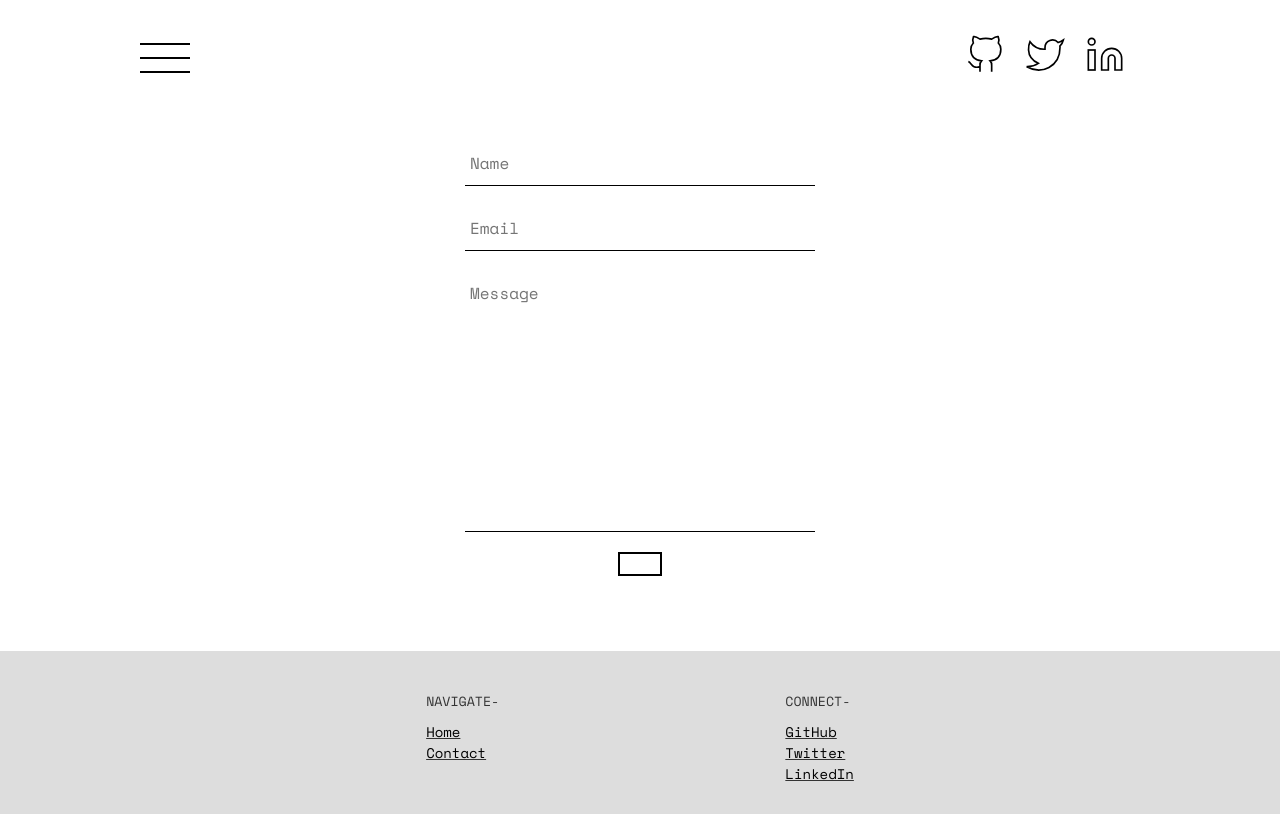
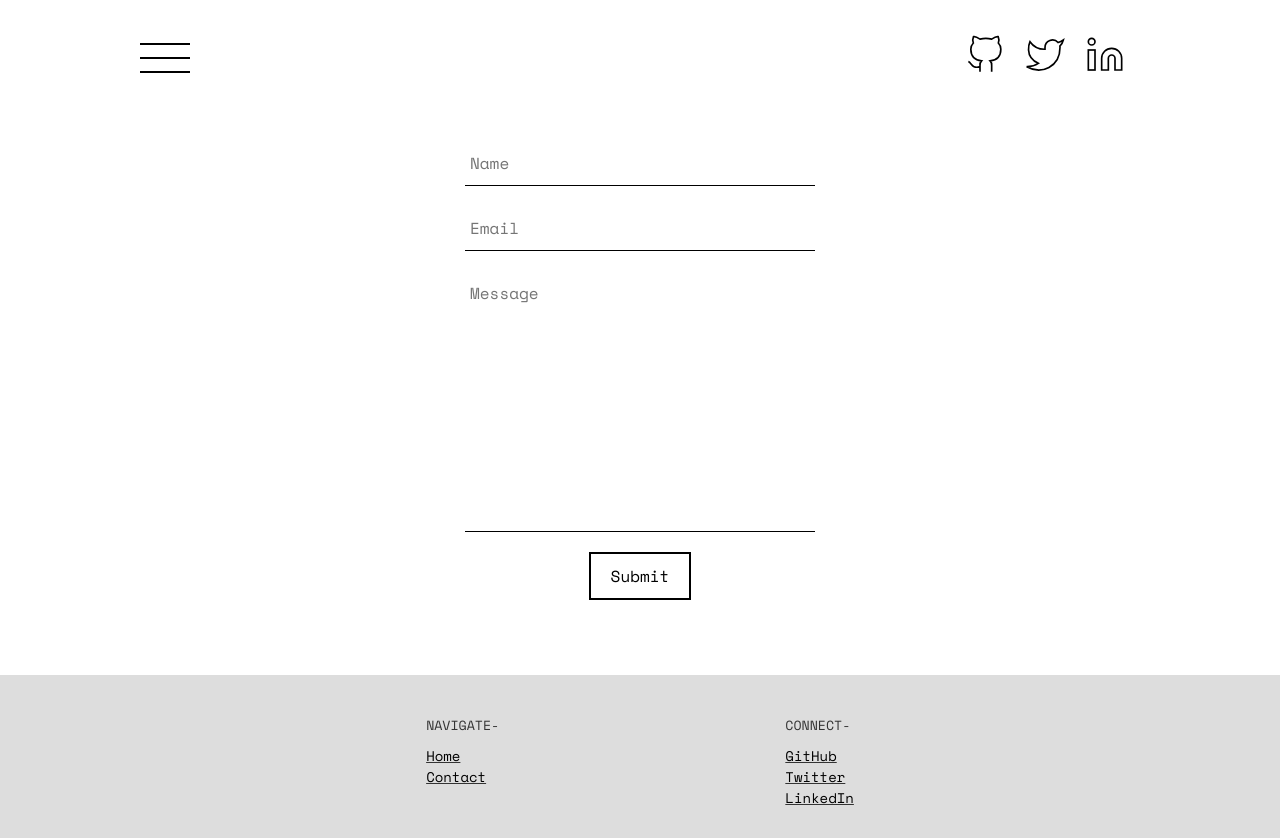
Before and after one commit to Kat-Codes/katcodes.co.uk, a React (Create React App) app: page /contact in a window 1280 px wide. Before the commit the page ends 814 px from the top, so only its background shows below. Built offline with nearby package versions, Linux system fonts and the light colour scheme.

Commit message:
:ambulance: Remove WIP animations

```diff
--- a/src/components/Form.tsx
+++ b/src/components/Form.tsx
@@ -1,5 +1,4 @@
 import React from 'react';
-import gsap from 'gsap';
 import { Formik, Form, Field, ErrorMessage } from 'formik';
 import styled from 'styled-components';
 import Button from './Button';
@@ -52,8 +51,6 @@ class ContactForm extends React.Component<{}, AppState> {
                     })
                         .then(() => {
                             actions.resetForm();
-                            const tl = gsap.timeline();
-                            tl.to('.submitBtn', { y: -25, opacity: 1 });
                         })
                         .catch(() => {
                             alert('Error');
@@ -101,7 +98,7 @@ class ContactForm extends React.Component<{}, AppState> {
                         </Row>
                         <Row>
                             <Button {...btnProps} type='submit'>
-                                {this.state.submitted}
+                                Submit
                             </Button>
                         </Row>
                     </StyledForm>
```
Also changed, not shown: 1 other file (tests, documents, lock files or other folders).
